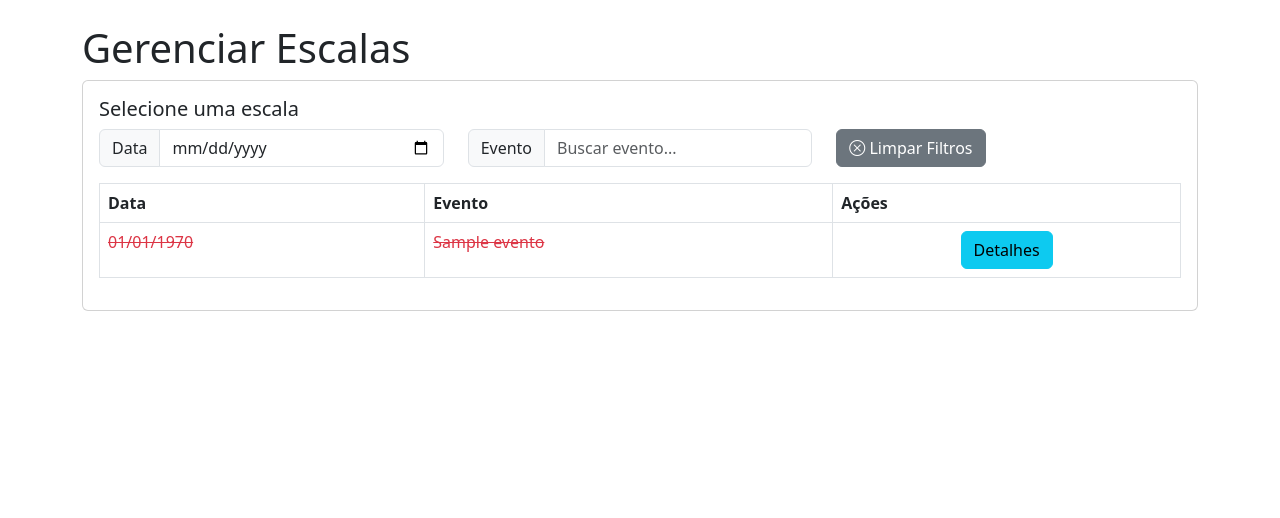
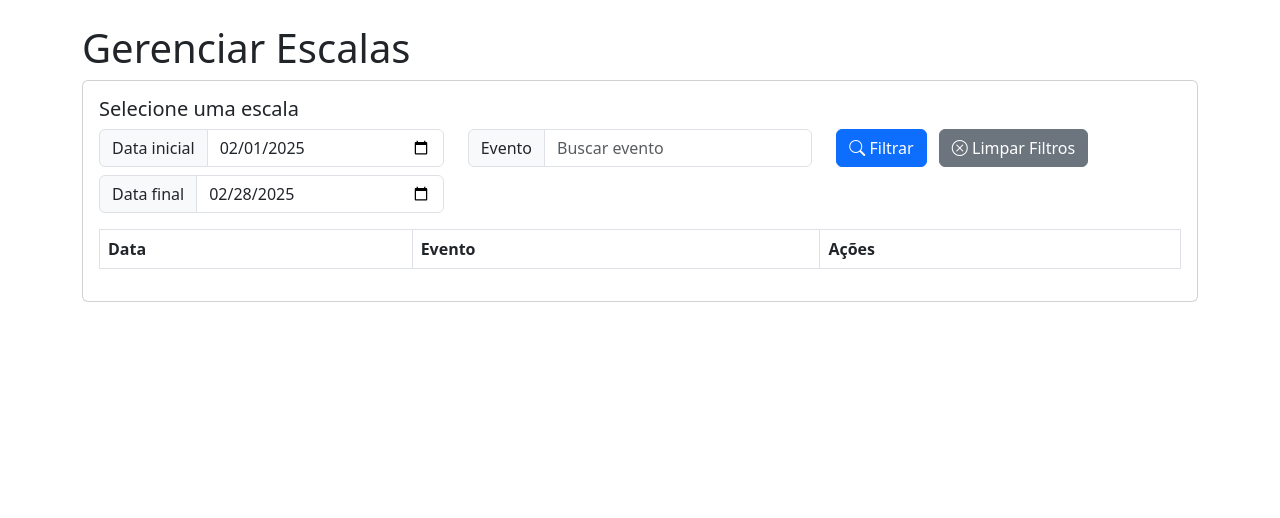
Before and after one commit to DFSegatto/Musicalize, a PHP site: page /aplicativoManancial/modules/escalas/gerenciar.php in a window 1280 px wide. Shown: the part 56-574 px from the top of the page. Run offline with PHP 8.4, Linux system fonts and the light colour scheme; tables that the repository leaves empty or names only in its code hold one stand-in row (values such as "Sample post"); data that the repository does not hold is empty.

Commit message:
Adicionado filtro inicial e final

```diff
--- a/classes/Escala.php
+++ b/classes/Escala.php
@@ -56,6 +56,7 @@ class Escala {
         }
     }
 
+    // Função para listar todas as escalas
     public function listar() {
         $query = "SELECT * FROM " . $this->table_principal . " ORDER BY dataEscala DESC";
         $stmt = $this->conn->prepare($query);
@@ -64,6 +65,7 @@ class Escala {
         return $stmt;
     }
 
+    // Função para listar escalas com filtro
     public function listarPorFiltro($dataInicial, $dataFinal, $eventoFiltro = null) {
         $sql = "SELECT e.*, ev.titulo as evento_titulo
                 FROM escalas e
--- a/modules/escalas/gerenciar.php
+++ b/modules/escalas/gerenciar.php
@@ -5,9 +5,18 @@ include_once '../../classes/Escala.php';
 $db = new Database();
 $db = $db->getConnection();
 
-$escalas = new Escala($db);
+// Inicialização do objeto Escala
+$escalasObj = new Escala($db);
+
+// Pegar parâmetros do filtro
+$dataInicial = isset($_GET['data_inicial']) ? $_GET['data_inicial'] : date('Y-m-01');
+$dataFinal = isset($_GET['data_final']) ? $_GET['data_final'] : date('Y-m-t');
+$eventoFiltro = isset($_GET['evento']) ? $_GET['evento'] : null;
+
+// Buscar escalas com filtro
+$stmt = $escalasObj->listarPorFiltro($dataInicial, $dataFinal, $eventoFiltro);
+
 ?>
-
 <html>
     <head>
         <title>Manancial - Escalas</title>
@@ -37,25 +46,33 @@ $escalas = new Escala($db);
                             <h5 class="card-title">Selecione uma escala</h5>
 
                             <!-- Filtros -->
-                            <div class="row mb-3">
+                            <form method="GET" class="row mb-3">
                                 <div class="col-md-4">
+                                    <div class="input-group mb-2">
+                                        <span class="input-group-text">Data inicial</span>
+                                        <input type="date" name="data_inicial" class="form-control" value="<?php echo $dataInicial; ?>">
+                                    </div>
                                     <div class="input-group">
-                                        <span class="input-group-text">Data</span>
-                                        <input type="date" id="filtroData" class="form-control">
+                                        <span class="input-group-text">Data final</span>
+                                        <input type="date" name="data_final" class="form-control" value="<?php echo $dataFinal; ?>">
                                     </div>
                                 </div>
                                 <div class="col-md-4">
                                     <div class="input-group">
                                         <span class="input-group-text">Evento</span>
-                                        <input type="text" id="filtroEvento" class="form-control" placeholder="Buscar evento...">
+                                        <input type="text" name="evento" class="form-control" placeholder="Buscar evento"
+                                               value="<?php echo htmlspecialchars($eventoFiltro); ?>">
                                     </div>
                                 </div>
                                 <div class="col-md-4">
-                                    <button class="btn btn-secondary" onclick="limparFiltros()">
+                                    <button type="submit" class="btn btn-primary me-2">
+                                        <i class="bi bi-search"></i> Filtrar
+                                    </button>
+                                    <a href="gerenciar.php" class="btn btn-secondary">
                                         <i class="bi bi-x-circle"></i> Limpar Filtros
-                                    </button>
+                                    </a>
                                 </div>
-                            </div>
+                            </form>
 
                             <table class="table table-bordered">
                                 <thead>
@@ -67,9 +84,8 @@ $escalas = new Escala($db);
                                 </thead>
                                 <tbody>
                                     <?php
-                                    $stmt = $escalas->listar();
                                     while ($row = $stmt->fetch(PDO::FETCH_ASSOC)) {
-                                        $result = $escalas->buscarPorId($row['id']);
+                                        $result = $escalasObj->buscarPorId($row['id']);
                                         $dataFormatada = date('d/m/Y', strtotime($row['dataEscala']));
                                         $isOldDate = $row['dataEscala'] < date('Y-m-d');
                                         echo "<tr>";
@@ -277,50 +293,5 @@ ${musicasText}`;
             const url = `https://wa.me/?text=${encodeURIComponent(mensagem)}`;
             window.open(url, '_blank');
         }
-
-        document.addEventListener('DOMContentLoaded', function() {
-            // Adiciona eventos aos filtros
-            document.getElementById('filtroData').addEventListener('input', aplicarFiltros);
-            document.getElementById('filtroEvento').addEventListener('input', aplicarFiltros);
-        });
-
-        function aplicarFiltros() {
-            const filtroData = document.getElementById('filtroData').value;
-            const filtroEvento = document.getElementById('filtroEvento').value.toLowerCase();
-            const tabela = document.querySelector('table tbody');
-            const linhas = tabela.getElementsByTagName('tr');
-
-            for (let linha of linhas) {
-                let data = linha.cells[0].textContent;
-                let evento = linha.cells[1].textContent.toLowerCase();
-                let mostrar = true;
-
-                if (filtroData) {
-                    // Converter data DD/MM/YYYY para YYYY-MM-DD para comparação
-                    const [dia, mes, ano] = data.split('/');
-                    const dataFormatada = `${ano}-${mes}-${dia}`;
-                    if (dataFormatada !== filtroData) {
-                        mostrar = false;
-                    }
-                }
-
-                if (filtroEvento && !evento.includes(filtroEvento)) {
-                    mostrar = false;
-                }
-
-                linha.style.display = mostrar ? '' : 'none';
-            }
-        }
-
-        function limparFiltros() {
-            document.getElementById('filtroData').value = '';
-            document.getElementById('filtroEvento').value = '';
-            const tabela = document.querySelector('table tbody');
-            const linhas = tabela.getElementsByTagName('tr');
-
-            for (let linha of linhas) {
-                linha.style.display = '';
-            }
-        }
     </script>
 </html>
```
